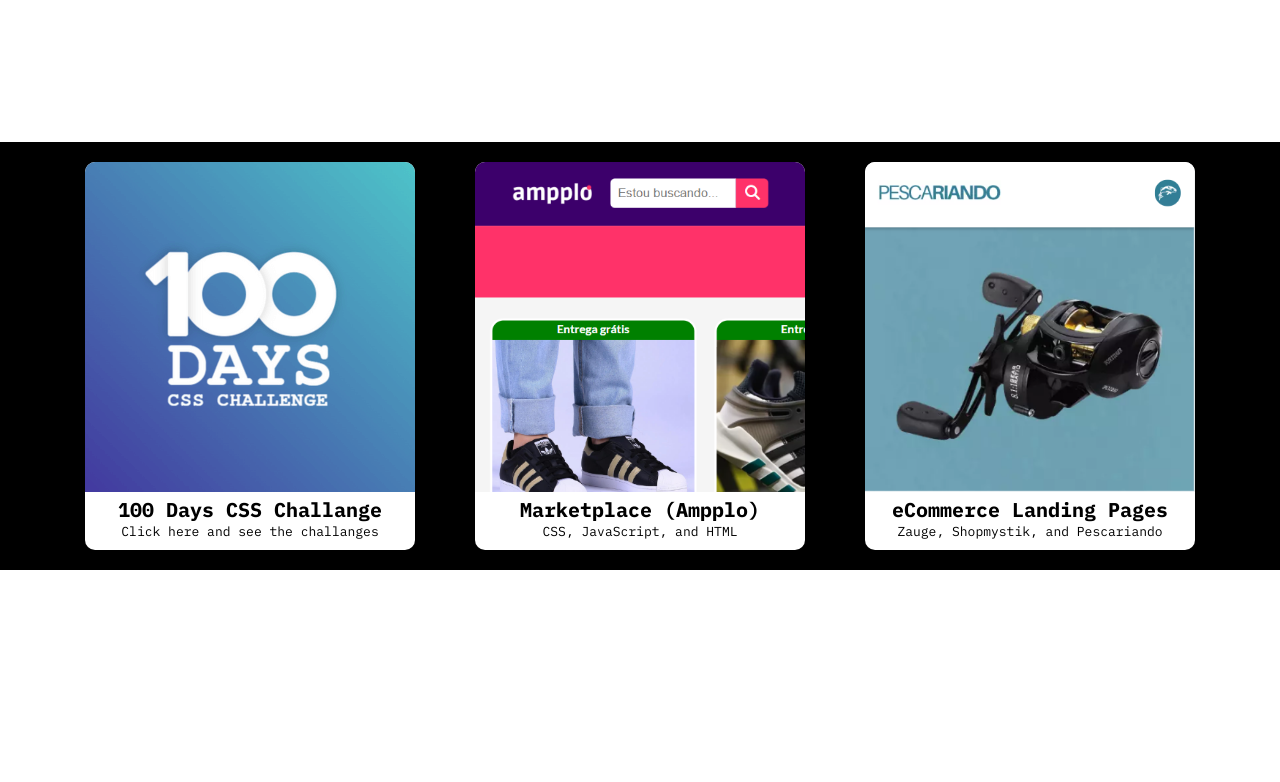
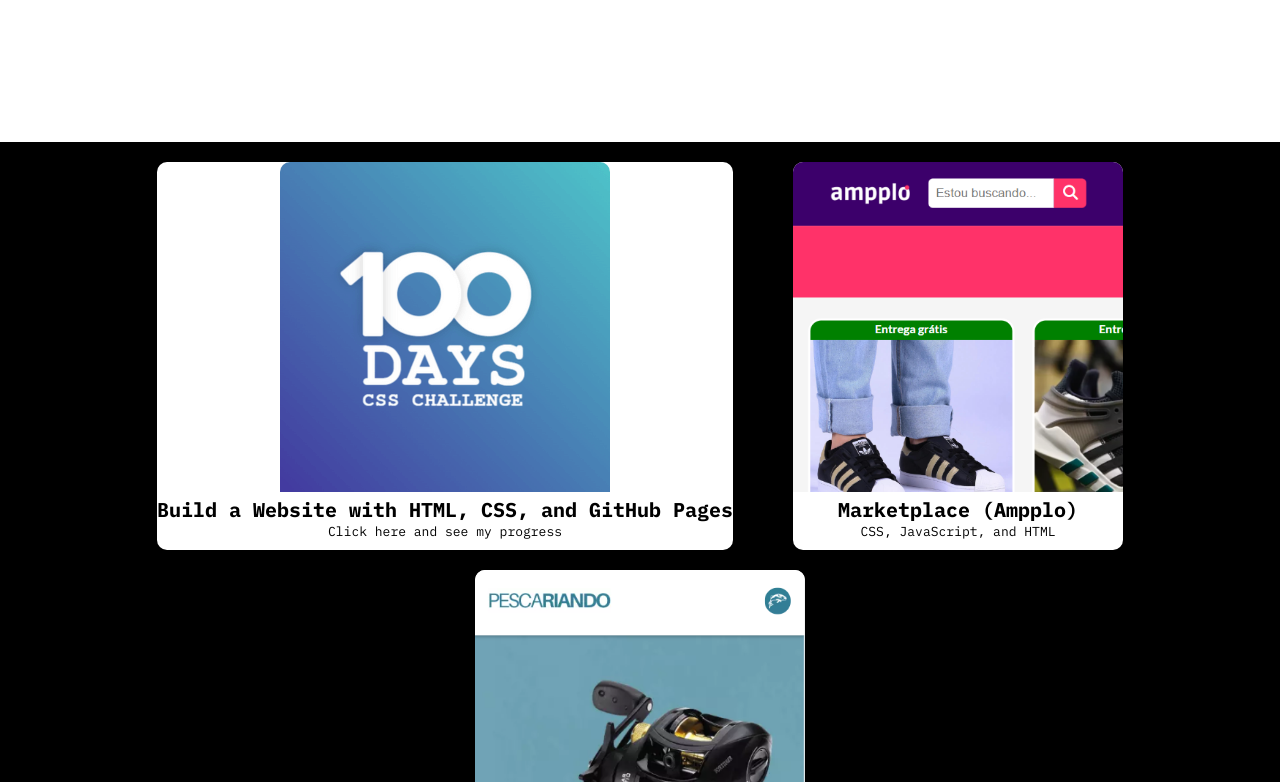
Before and after one commit to msavicoding/portfolio, a plain HTML site: page index.html in a window 1280 px wide. Shown: the part 318-1100 px from the top of the page. Before the commit the page ends 888 px from the top, so only its background shows below. Drawn offline with Linux system fonts and the light colour scheme; a web font is replaced by a local one.

Commit message:
Changed the index

```diff
--- a/index.html
+++ b/index.html
@@ -23,8 +23,8 @@
                     <div class="child">
                         <img src="challange.png" class="image">
                         <div class="child-of-child">
-                        <h1 class="big">100 Days CSS Challange</h1>
-                        <p class="small">Click here and see the challanges</a></p>
+                        <h1 class="big">Build a Website with HTML, CSS, and GitHub Pages</h1>
+                        <p class="small">Click here and see my progress</a></p>
                     </div>
                     </div>
                     <div class="child">
```
